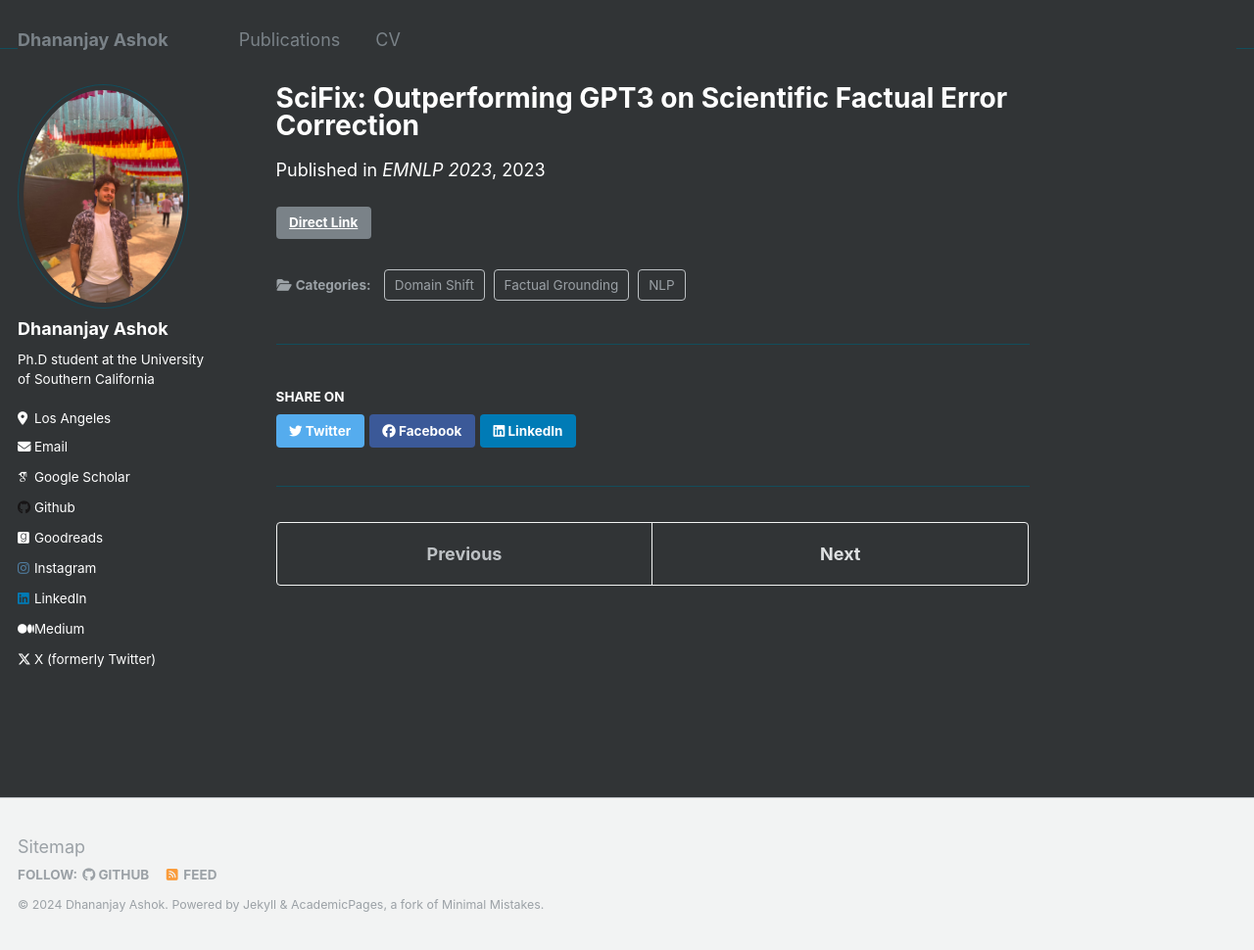
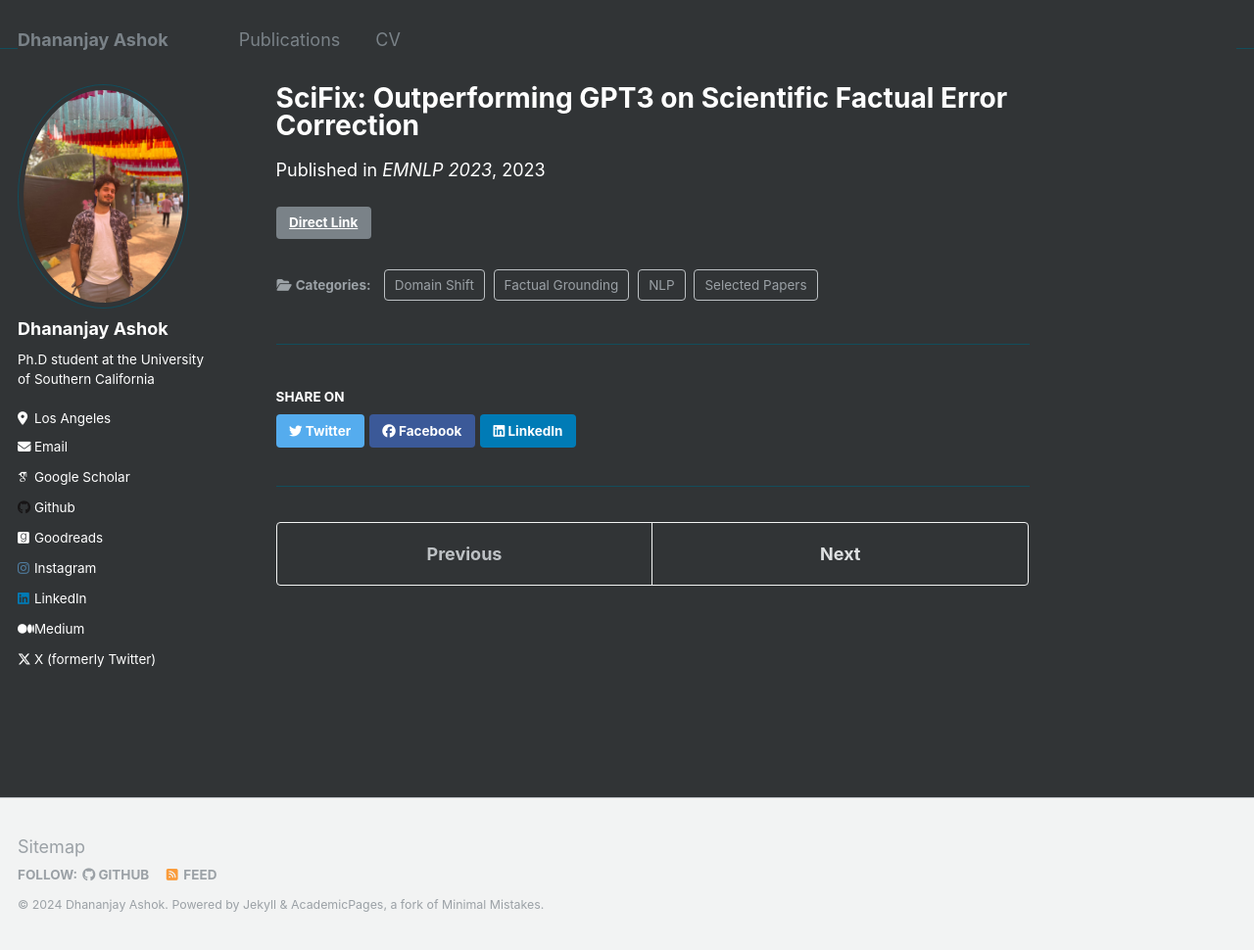
Before and after one commit to DhananjayAshok/DhananjayAshok.github.io, a Jekyll site: the page built from _publications/2023-11-30-scifix.md, in a window 1280 px wide and 970 px high. Shown: the whole window at 98% size. Built offline with Jekyll 4.4.1, drawn with Linux system fonts in a browser that asks for light colours; some web fonts are replaced.

Commit message:
Update 2023-11-30-scifix.md

```diff
--- a/_publications/2023-11-30-scifix.md
+++ b/_publications/2023-11-30-scifix.md
@@ -19,4 +19,5 @@ categories:
   - NLP
   - Factual Grounding
   - Domain Shift
+  - Selected Papers
 ---
```
